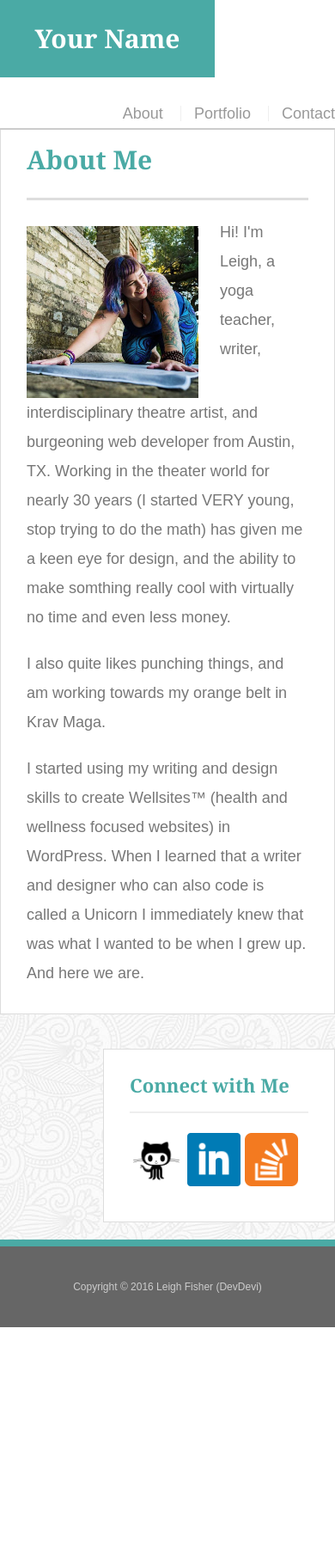
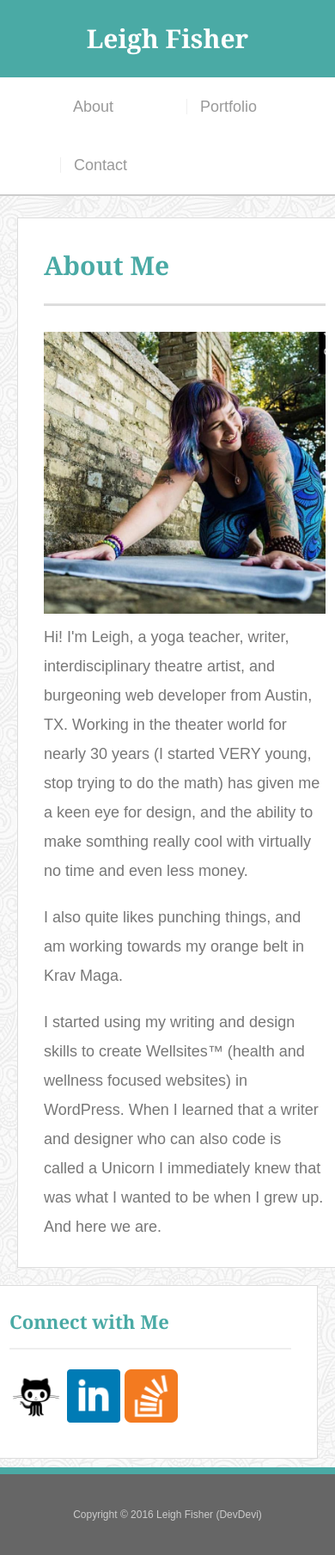
Before and after one commit to lafisher/Responsive-Portfolio, a PHP site: page / in a window 390 px wide. Shown: the whole page at 86% size. Before the commit the page ends 1544 px from the top, so only its background shows below. Run offline with PHP 8.4, Linux system fonts and the light colour scheme.

Commit message:
initial site files

```diff
--- a/assets/css/style.css
+++ b/assets/css/style.css
@@ -245,8 +245,170 @@ body {
    background: #4aaaa5;
    border: 0 none;
  }
- @media screen and (max-width: 980px) {}
 
- @media screen and (max-width: 768px) {}
 
- @media screen and (max-width: 640px) {}
+ @media screen and (max-width: 980px) {
+    .auth-image {
+   width: 100%;
+   height: auto;
+   margin-top: 10px;
+   margin-right: 25px;
+   margin-bottom: 10px;
+ }
+   .main-section {
+   padding: 30px;
+   margin: 0 0 40px 75px;
+   width: 100%;
+   max-width: 450px;
+   float: left;
+   background: #fff;
+   border: 1px solid #ddd;
+ }
+   .sidebar {
+      margin-right: 100px;
+   }
+
+   #logo {
+      margin-left: 75px;
+   }
+
+   nav {
+      margin-right: 100px;
+   }
+
+   .work  {
+      position: relative;
+      width: 100%;
+      overflow: auto;
+      float: left;
+      margin: 20px 0 25px;
+   }
+
+ }
+
+ @media screen and (max-width: 768px) {
+    .auth-image {
+    width: 200px;
+   height: auto;
+   margin-top: 10px;
+   margin-right: 25px;
+   margin-bottom: 10px;
+ }
+   .main-section {
+   padding: 30px;
+   margin: 0 0 40px 75px;
+   width: 100%;
+   max-width: 650px;
+   float: left;
+   background: #fff;
+   border: 1px solid #ddd;
+ }
+   .sidebar {
+   padding: 30px;
+   margin: 10px 45px 10px 45px;
+   width: 100%;
+   max-width: 650px;
+   }
+
+   #logo {
+      margin-left: 75px;
+   }
+
+   nav {
+      margin-right: 100px;
+   }
+
+   .work  {
+      position: relative;
+      width: 274px;
+      height: 222px;
+      overflow: auto;
+      float: left;
+      margin: 20px 0 25px;
+   }
+
+   .work img {
+      height: 210px;
+   }
+
+   .work h3 {
+    position: absolute;
+    bottom: 20px;
+    margin-bottom: 0;
+    padding: 15px;
+    width: 100%;
+    color: #fff;
+    text-align: center;
+    line-height: 30px;
+    font-weight: 300;
+    background: #4aaaa5;
+    border-bottom: 0;
+}
+
+ }
+
+ @media screen and (max-width: 640px) {
+ 	#masthead {
+   position: static;
+   margin: 0px;
+   }
+
+   #main-container {
+    padding-top: 25px;
+   }
+
+   .container {
+      max-width: 640px;
+   }
+
+   .auth-image {
+   width: 100%;
+   height: auto;
+   margin-top: 10px;
+   margin-right: 25px;
+   margin-bottom: 10px;
+ }
+   .main-section {
+   padding: 30px;
+   margin: 0px 0px 10px 20px;
+   width: 100%;
+   max-width: 600px;
+   float: left;
+   background: #fff;
+   border: 1px solid #ddd;
+ }
+    .sidebar {
+   padding: 30px;
+   margin: 10px 20px 10px 10px;
+   width: 100%;
+   max-width: 600px;
+   }
+
+
+   #logo {
+   width: 100%;
+   margin: 0;
+   }
+
+   nav {
+   width: 100%;
+   margin: 0;
+   }
+
+   nav a {
+      margin: 25px 10px 25px 70px
+   }
+
+   .work  {
+   position: relative;
+   width: 100%;
+   height: auto;
+   overflow: auto;
+   float: left;
+   margin: 20px 0 25px;
+   }
+
+   .work img {
+      height: 350px;
+   }
+}
--- a/index.html
+++ b/index.html
@@ -3,7 +3,7 @@
 
  <head>
    <meta charset="UTF-8">
-   <title>About | Your Name</title>
+   <title>About | Leigh Fisher</title>
    <link rel="stylesheet" type="text/css" href="assets/css/reset.css">
    <link rel="stylesheet" type="text/css" href="assets/css/style.css">
    <meta name="viewport" content="width=device-width, initial-scale=1.0">
@@ -13,7 +13,7 @@
 
    <header id="masthead">
      <div class="container">
-       <a href="index.html" id="logo">Your Name</a>
+       <a href="index.html" id="logo">Leigh Fisher</a>
        <nav>
          <a href="index.html">About</a>
          <a href="portfolio.html">Portfolio</a>
@@ -26,13 +26,13 @@
      <section class="main-section">
        <h1>About Me</h1>
 
-       <img src="assets/images/portfoliopic.jpg" class="auth-image" alt="Your Name" width="200" height="200">
+       <img src="assets/images/portfoliopic.jpg" class="auth-image" alt="Your Name">
 
        <p>Hi! I'm Leigh, a yoga teacher, writer, interdisciplinary theatre artist, and burgeoning web developer from Austin, TX. Working in the theater world for nearly 30 years (I started VERY young, stop trying to do the math) has given me a keen eye for design, and the ability to make somthing really cool with virtually no time and even less money.</p>
 
-	   <p>I also quite likes punching things, and am working towards my orange belt in Krav Maga.</p>
+	     <p>I also quite likes punching things, and am working towards my orange belt in Krav Maga.</p>
 
-	   <p>I started using my writing and design skills to create Wellsites™ (health and wellness focused websites) in WordPress. When I learned that a writer and designer who can also code is called a Unicorn I immediately knew that was what I wanted to be when I grew up. And here we are.</p>
+	     <p>I started using my writing and design skills to create Wellsites™ (health and wellness focused websites) in WordPress. When I learned that a writer and designer who can also code is called a Unicorn I immediately knew that was what I wanted to be when I grew up. And here we are.</p>
 
      </section>
 
```
Also changed, not shown: portfolio.html (+6 -6 lines).
